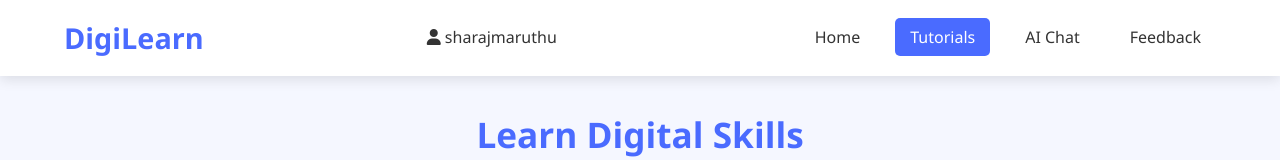
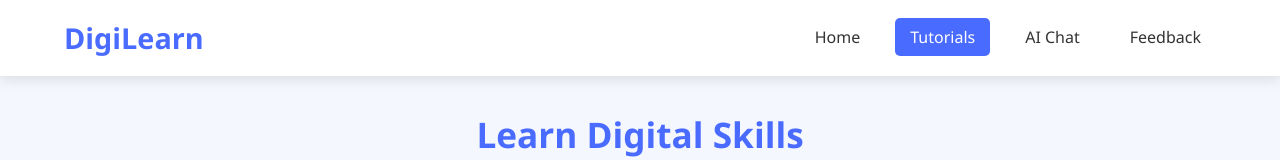
Before and after one commit to sharajmaruthu/DLC-Project, a plain HTML site: page tutorials.html in a window 1280 px wide. Shown: the top 160 px of the page. Drawn offline with Linux system fonts and the light colour scheme.

Commit message:
Update tutorials.html

```diff
--- a/tutorials.html
+++ b/tutorials.html
@@ -20,9 +20,6 @@
                 <li><a href="feedback.html">Feedback</a></li>
             </ul>
         </nav>
-        <div class="user-info">
-            <span><i class="fas fa-user"></i> sharajmaruthu</span>
-        </div>
     </header>
 
     <main>
```
